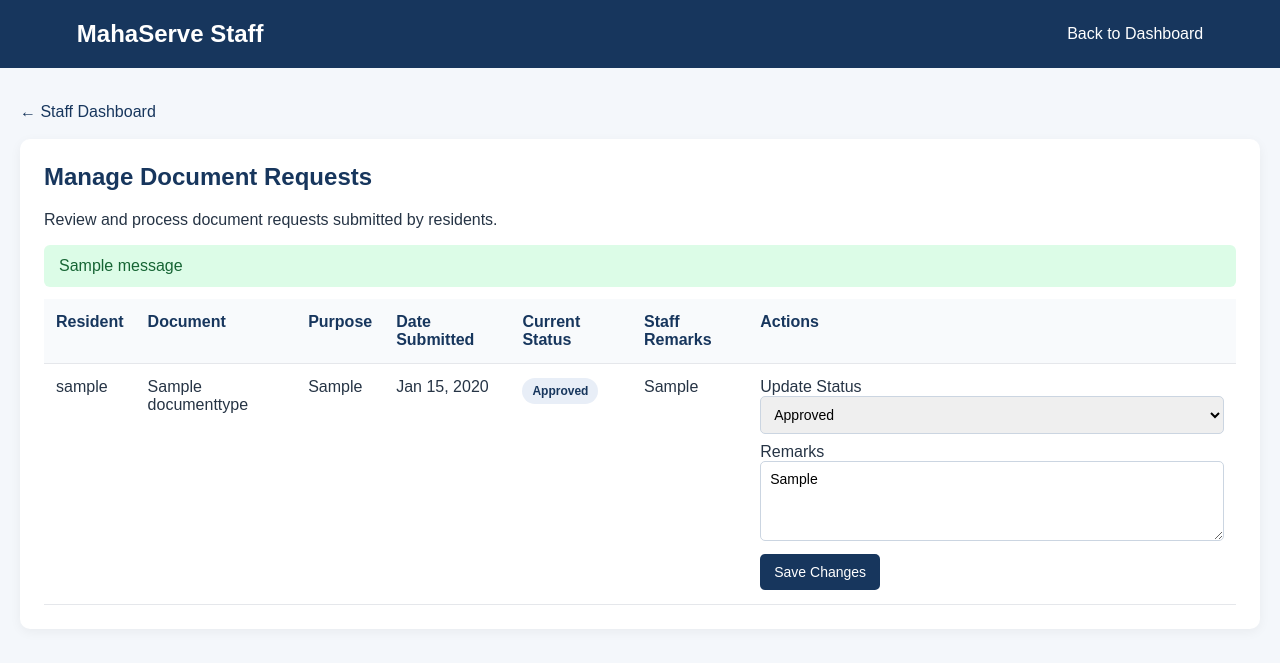
After one commit to darkingkarma/MahaServe, a Django app: page /staff/requests/ in a window 1280 px wide. The commit adds this page. Shown: the top 663 px of the page. Run offline with Django 5.2, Linux system fonts and the light colour scheme; a user stored in the database is signed in; tables that the repository leaves empty hold one stand-in row (values such as "Sample post"); one stand-in notice (Sample message) is shown.

Commit message:
display document request in admin page and can change status

```diff
--- /dev/null
+++ b/documents/templates/documents/manage_requests.html
@@ -0,0 +1,303 @@
+
+<!DOCTYPE html>
+<html lang="en">
+<head>
+    <meta charset="UTF-8">
+    <meta name="viewport" content="width=device-width, initial-scale=1.0">
+    <title>Manage Requests - MahaServe</title>
+
+    <style>
+        * {
+            box-sizing: border-box;
+        }
+
+        body {
+            margin: 0;
+            font-family: Arial, sans-serif;
+            background: #f4f7fb;
+            color: #263445;
+        }
+
+        header {
+            background: #17365d;
+            color: white;
+            padding: 20px 6%;
+            display: flex;
+            justify-content: space-between;
+            align-items: center;
+            flex-wrap: wrap;
+            gap: 15px;
+        }
+
+        header h2 {
+            margin: 0;
+        }
+
+        header a {
+            color: white;
+            text-decoration: none;
+        }
+
+        main {
+            max-width: 1400px;
+            margin: 35px auto;
+            padding: 0 20px;
+        }
+
+        .section {
+            background: white;
+            padding: 24px;
+            border-radius: 10px;
+            box-shadow: 0 3px 12px rgba(0, 0, 0, 0.05);
+        }
+
+        .section h1 {
+            margin-top: 0;
+            color: #17365d;
+        }
+
+        .table-container {
+            overflow-x: auto;
+        }
+
+        table {
+            width: 100%;
+            min-width: 1100px;
+            border-collapse: collapse;
+        }
+
+        th, td {
+            padding: 14px 12px;
+            text-align: left;
+            border-bottom: 1px solid #e5e7eb;
+            vertical-align: top;
+        }
+
+        th {
+            background: #f8fafc;
+            color: #17365d;
+        }
+
+        .status {
+            display: inline-block;
+            padding: 6px 10px;
+            border-radius: 20px;
+            background: #e8eef7;
+            color: #17365d;
+            font-size: 12px;
+            font-weight: bold;
+            white-space: nowrap;
+        }
+
+        .empty {
+            color: #6b7280;
+        }
+
+        .back-link {
+            display: inline-block;
+            margin-bottom: 18px;
+            color: #17365d;
+            text-decoration: none;
+        }
+
+        .request-form {
+            min-width: 200px;
+        }
+
+        .request-form select,
+        .request-form textarea {
+            width: 100%;
+            padding: 9px;
+            border: 1px solid #cbd5e1;
+            border-radius: 5px;
+            font-family: Arial, sans-serif;
+            font-size: 14px;
+            margin-bottom: 9px;
+        }
+
+        .request-form textarea {
+            min-height: 80px;
+            resize: vertical;
+        }
+
+        .save-button {
+            background: #17365d;
+            color: white;
+            border: none;
+            padding: 10px 14px;
+            border-radius: 5px;
+            cursor: pointer;
+            font-size: 14px;
+        }
+
+        .save-button:hover {
+            background: #24518a;
+        }
+
+        .message {
+            padding: 12px 15px;
+            margin: 12px 0;
+            border-radius: 6px;
+        }
+
+        .message.success {
+            background: #dcfce7;
+            color: #166534;
+        }
+
+        .message.error {
+            background: #fee2e2;
+            color: #991b1b;
+        }
+
+        .message.warning {
+            background: #fef3c7;
+            color: #92400e;
+        }
+
+        .message.info {
+            background: #dbeafe;
+            color: #1e40af;
+        }
+
+        @media (max-width: 600px) {
+            .section {
+                padding: 16px;
+            }
+
+            main {
+                margin-top: 25px;
+                padding: 0 12px;
+            }
+        }
+    </style>
+</head>
+
+<body>
+
+<header>
+    <h2>MahaServe Staff</h2>
+    <a href="{% url 'admin_dashboard' %}">Back to Dashboard</a>
+</header>
+
+<main>
+    <a class="back-link" href="{% url 'admin_dashboard' %}">
+        &larr; Staff Dashboard
+    </a>
+
+    <section class="section">
+        <h1>Manage Document Requests</h1>
+        <p>Review and process document requests submitted by residents.</p>
+
+        {% if messages %}
+            {% for message in messages %}
+                <div class="message {{ message.tags }}">
+                    {{ message }}
+                </div>
+            {% endfor %}
+        {% endif %}
+
+        {% if requests_list %}
+            <div class="table-container">
+                <table>
+                    <thead>
+                        <tr>
+                            <th>Resident</th>
+                            <th>Document</th>
+                            <th>Purpose</th>
+                            <th>Date Submitted</th>
+                            <th>Current Status</th>
+                            <th>Staff Remarks</th>
+                            <th>Actions</th>
+                        </tr>
+                    </thead>
+
+                    <tbody>
+                        {% for item in requests_list %}
+                            <tr>
+                                <td>
+                                    {{ item.resident.username }}
+                                </td>
+
+                                <td>
+                                    {{ item.document_type.name }}
+                                </td>
+
+                                <td>
+                                    {{ item.purpose|truncatewords:15 }}
+                                </td>
+
+                                <td>
+                                    {{ item.submitted_at|date:"M d, Y" }}
+                                </td>
+
+                                <td>
+                                    <span class="status">
+                                        {{ item.get_status_display }}
+                                    </span>
+                                </td>
+
+                                <td>
+                                    {{ item.remarks|default:"No remarks yet." }}
+                                </td>
+
+                                <td>
+                                    <form
+                                        method="POST"
+                                        action="{% url 'update_request' item.id %}"
+                                        class="request-form"
+                                    >
+                                        {% csrf_token %}
+
+                                        <label for="status-{{ item.id }}">
+                                            Update Status
+                                        </label>
+
+                                        <select
+                                            id="status-{{ item.id }}"
+                                            name="status"
+                                            required
+                                        >
+                                            {% for value, label in status_choices %}
+                                                <option
+                                                    value="{{ value }}"
+                                                    {% if item.status == value %}selected{% endif %}
+                                                >
+                                                    {{ label }}
+                                                </option>
+                                            {% endfor %}
+                                        </select>
+
+                                        <label for="remarks-{{ item.id }}">
+                                            Remarks
+                                        </label>
+
+                                        <textarea
+                                            id="remarks-{{ item.id }}"
+                                            name="remarks"
+                                            placeholder="Enter remarks for the resident..."
+                                        >{{ item.remarks }}</textarea>
+
+                                        <button
+                                            type="submit"
+                                            class="save-button"
+                                        >
+                                            Save Changes
+                                        </button>
+                                    </form>
+                                </td>
+                            </tr>
+                        {% endfor %}
+                    </tbody>
+                </table>
+            </div>
+        {% else %}
+            <p class="empty">
+                There are no document requests yet.
+            </p>
+        {% endif %}
+    </section>
+</main>
+
+</body>
+</html>
--- a/documents/templates/documents/resident_dashboard.html
+++ b/documents/templates/documents/resident_dashboard.html
@@ -263,6 +263,7 @@
                         <th>Purpose</th>
                         <th>Date Submitted</th>
                         <th>Status</th>
+                        <th>Staff Remarks</th>
                     </tr>
                 </thead>
 
@@ -276,6 +277,9 @@
                                 <span class="status">
                                     {{ item.get_status_display }}
                                 </span>
+                            </td>
+<td>
+                                {{ request.remarks|default:"No remarks yet." }}
                             </td>
                         </tr>
                     {% endfor %}
--- a/documents/urls.py
+++ b/documents/urls.py
@@ -18,9 +18,15 @@ urlpatterns = [
     path("resident/request/<int:document_id>/",views.request_document,name="request_document"),
     # Document Management - Staff CRUD
     path("staff/documents/",views.manage_documents,name="manage_documents",),
+    path("staff/requests/<int:request_id>/",views.request_details,name="request_details"),
     path("staff/documents/add/",views.add_document,name="add_document",),
     path("staff/documents/<int:document_id>/edit/",views.edit_document,name="edit_document",),
     path("staff/documents/delete/<int:document_id>/",views.delete_document,name="delete_document",),
 
     path("staff/documents/<int:document_id>/toggle-availability/",views.toggle_document_availability,name="toggle_document_availability",),
+    path("staff/requests/<int:request_id>/update/",views.update_request,name="update_request"),
+
+
+    path("staff/requests/",views.manage_requests,name="manage_requests"),
+
 ]
--- a/documents/views.py
+++ b/documents/views.py
@@ -232,6 +232,74 @@ def admin_dashboard(request):
         context,
     )
 
+@staff_member_required(login_url="/login/")
+def request_details(request, request_id):
+    document_request = get_object_or_404(
+        DocumentRequest.objects.select_related(
+            "resident",
+            "document_type"
+        ),
+        id=request_id
+    )
+
+    context = {
+        "document_request": document_request,
+    }
+
+    return render(
+        request,
+        "documents/request_details.html",
+        context
+    )
+
+@staff_member_required(login_url="/login/")
+def manage_requests(request):
+    requests_list = DocumentRequest.objects.select_related(
+        "resident",
+        "document_type",
+    ).order_by("-submitted_at")
+
+    context = {
+        "requests_list": requests_list,
+        "status_choices": DocumentRequest.STATUS_CHOICES,
+    }
+
+    return render(
+        request,
+        "documents/manage_requests.html",
+        context,
+    )
+
+
+@staff_member_required(login_url="/login/")
+def update_request(request, request_id):
+    if request.method != "POST":
+        return redirect("manage_requests")
+
+    document_request = get_object_or_404(
+        DocumentRequest,
+        id=request_id
+    )
+
+    new_status = request.POST.get("status", "").strip()
+    remarks = request.POST.get("remarks", "").strip()
+
+    valid_statuses = dict(DocumentRequest.STATUS_CHOICES)
+
+    if new_status not in valid_statuses:
+        messages.error(request, "Invalid request status.")
+        return redirect("manage_requests")
+
+    document_request.status = new_status
+    document_request.remarks = remarks
+    document_request.save(update_fields=["status", "remarks", "updated_at"])
+
+    messages.success(
+        request,
+        f"Request #{document_request.id} updated successfully."
+    )
+
+    return redirect("manage_requests")
 
 # ==========================================
 # DOCUMENT MANAGEMENT - STAFF CRUD
```
